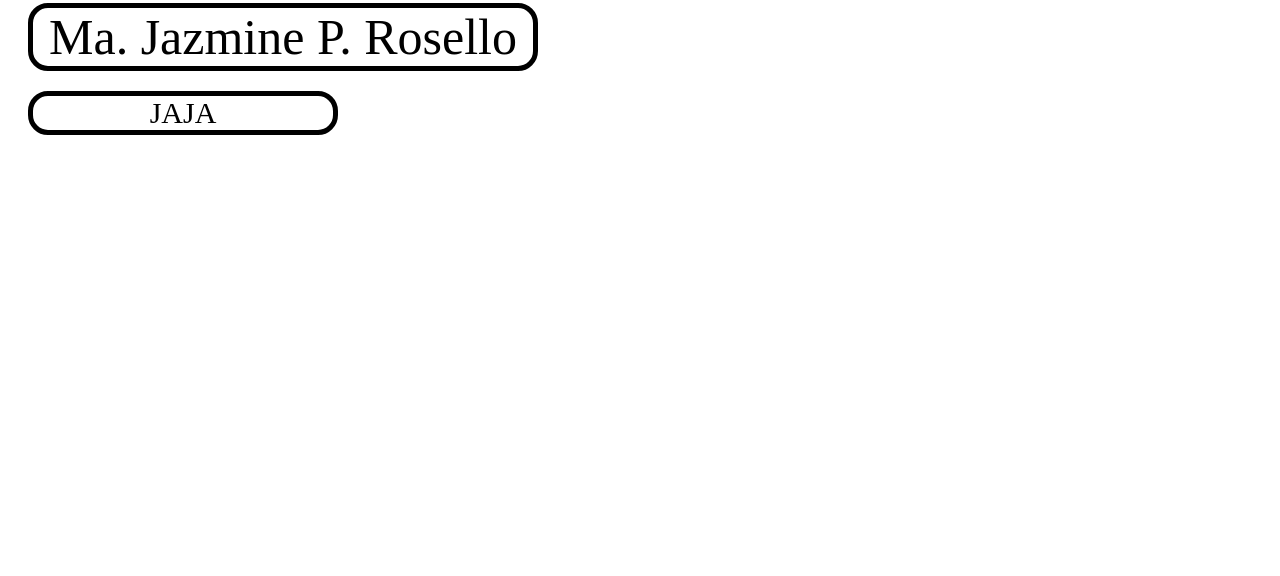
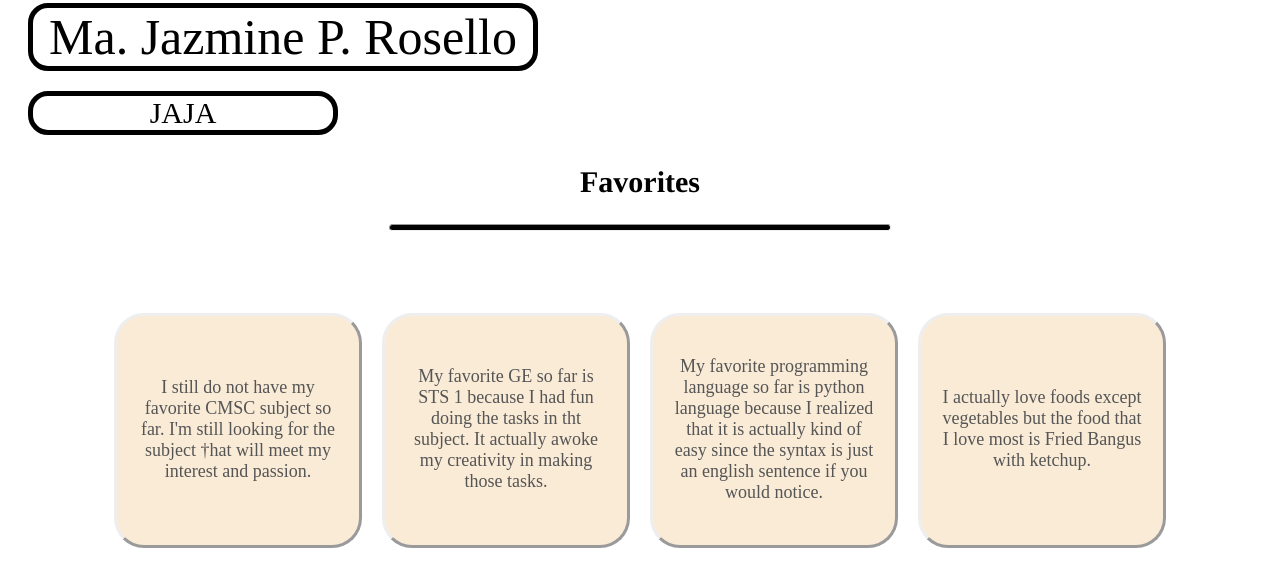
Before and after one commit to CMSC100-UV4L/exer-01-github-repository-jazminerosello, a plain HTML site: page index.html in a window 1280 px wide. Shown: the part 772-1348 px from the top of the page. Before the commit the page ends 937 px from the top, so only its background shows below. Drawn offline with Linux system fonts and the light colour scheme.

Commit message:
Added the favorites part to html and css

```diff
--- a/index.html
+++ b/index.html
@@ -11,5 +11,39 @@
         <p class="name"> Ma. Jazmine P. Rosello </p>
         <p class="nickname">JAJA</p>
 
+        <div class="favo">
+            <h2 class="myfavorites">Favorites</h2>
+            <hr id="lineafter">
+            <br />
+            <br />
+            <br />
+            <div class="indivrev">
+                <table align="center" cellspacing="20px">
+                    <!--This table row is for the favorites branch part so there are 4 columns and each column
+                    answers the 4 questions or data information needed to have for favorite branch-->
+                    <tr>
+                        <td colspan="2" rowspan="2"> <br />
+
+                        <p> I still do not have my favorite CMSC subject so far.
+                            I'm still looking for the subject †hat will meet my interest and passion. <br /> <br />
+                        </p></td>
+
+                        <td colspan="2" rowspan="2"> <br />
+                            <p> My favorite GE so far is STS 1 because I had fun doing the tasks in tht subject.
+                                It actually awoke my creativity in making those tasks. <br /> <br />
+                            </p></td> </td>
+
+                        <td colspan="2" rowspan="2"> <br />
+                            <p> My favorite programming language so far is python language because I realized that it
+                                is actually kind of easy since the syntax is just an english sentence if you would notice. <br /> <br />
+                            </p></td>
+
+                        <td colspan="2" rowspan="2"> <br />
+                            <p> I actually love foods except vegetables but the food that I love most is Fried Bangus with ketchup. <br /> <br />
+                            </p></td>
+                    </tr>
+                </table>
+            </div>
+        </div>
      </body>
 </html>
--- a/jaz.css
+++ b/jaz.css
@@ -42,3 +42,46 @@ body{
     background-color: white;
     max-width: 300px;
 }
+
+
+.myfavorites{
+    /* for the favorites word */
+    font-family: times;
+    font-size: 30px;
+    text-align: center;
+    color: rgb(0, 0, 0);
+
+}
+
+#lineafter{
+    /* for the horizontal line */
+    margin-top: 0%;
+    background: #010101;
+    width: 500px;
+    height: 5px;
+    border-radius: 5px;
+}
+
+.indivrev table tr td {
+     /* for the table row and table data since we input the 4 favorites into table with a corresponding padding to look like they are separated */
+    color: #555;
+    text-align: center;
+    font-size: 18px;
+    border-radius: 30px;
+    background-color: antiquewhite;
+    transition: 0.5s;
+    border-style: outset;
+}
+
+.indivrev table tr td:hover{
+    transform: translateY(-5px);
+}
+
+.indivrev table tr td p{
+     /* for the text or paragraphs inside the table */
+    text-align: center;
+    width: 200px;
+    margin-left: 20px;
+    margin-right: 20px;
+    margin-bottom: 20px;
+}
```
